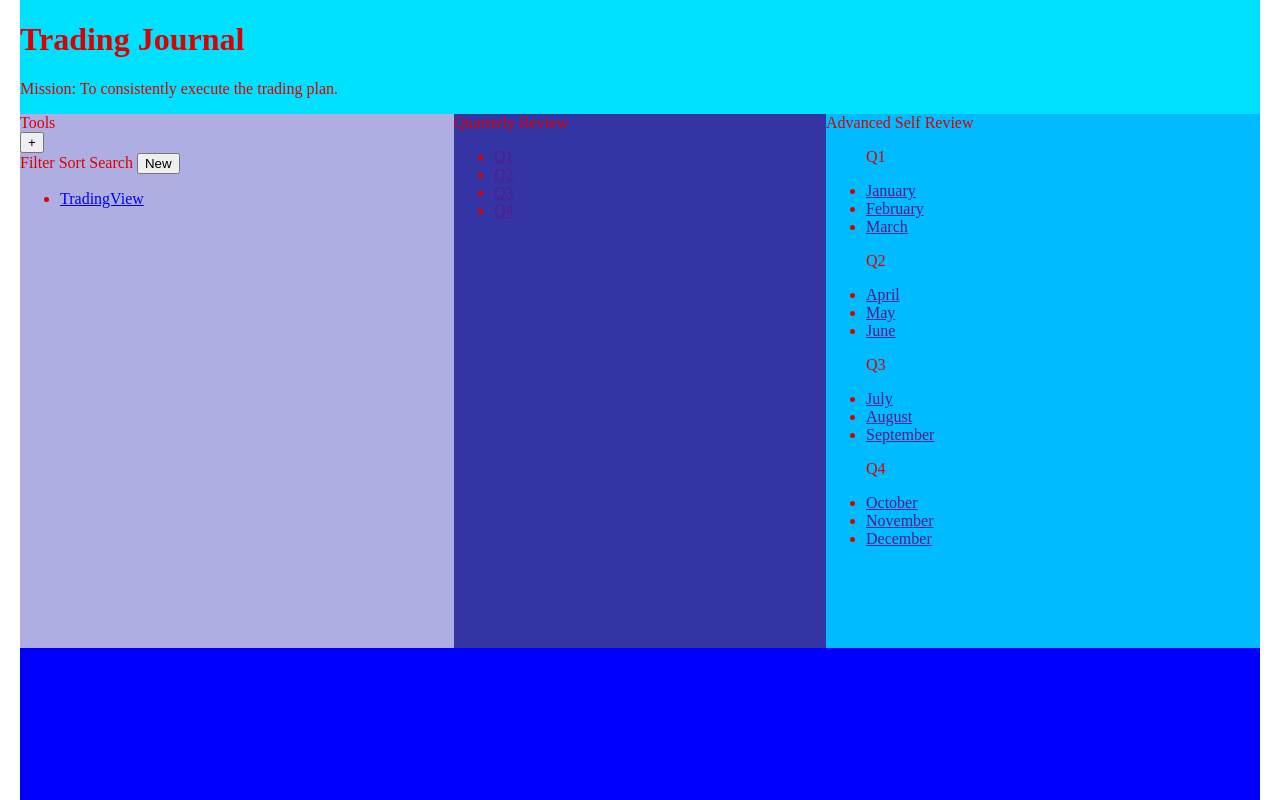
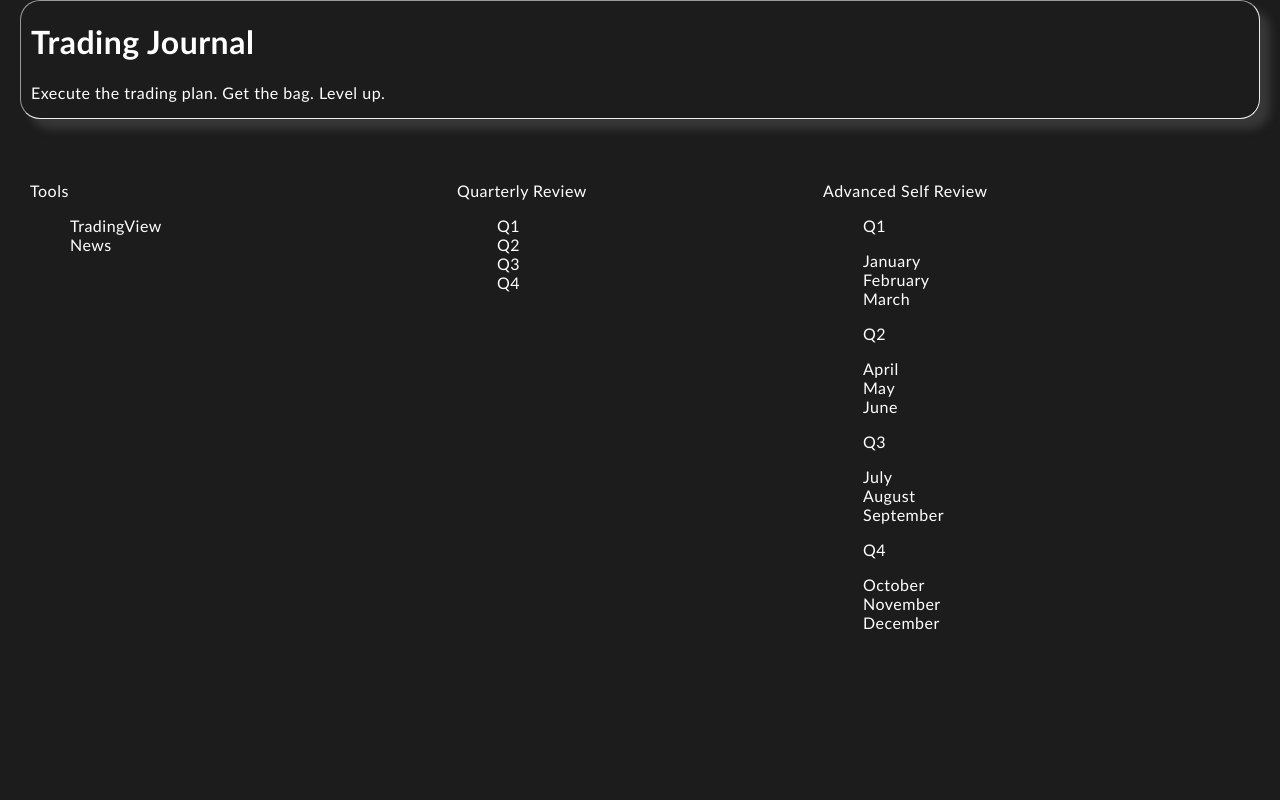
Before and after one commit to shawnconboy/tradingJournal, a plain HTML site: page index.html in a window 1280 px wide. Drawn offline with Linux system fonts and the light colour scheme.

Commit message:
Adding links to tools, styling changes

```diff
--- a/index.html
+++ b/index.html
@@ -18,30 +18,25 @@
             <h1>Trading Journal</h1>
 
             <p class="missionParagraph">
-                Mission: To consistently execute the trading plan.
+                Execute the trading plan. Get the bag. Level up.
             </p>
         </div>
 
         <div class="two">
             <div class="twoOne">
-                Tools
+
                 <div class="twoOneOne">
-                    <div class="twoOneOneOne">
-                        <button>+</button>
-                    </div>
-
-                    <div class="twoOneOneTwo">
-                        <label for="">Filter</label>
-                        <label for="">Sort</label>
-                        <label for="">Search</label>
-                        <button>New</button>
-                    </div>
+                    Tools
                 </div>
 
                 <div class="twoOneTwo">
                     <ul>
                         <li>
-                            <a href="https://www.tradingview.com">TradingView</a>
+                            <a href="https://www.tradingview.com/chart/pwCcwvan/" target="_blank">TradingView</a>
+                        </li>
+
+                        <li>
+                            <a href="https://www.forexfactory.com/" target="_blank">News</a>
                         </li>
                     </ul>
                 </div>
--- a/style.css
+++ b/style.css
@@ -3,19 +3,25 @@ body {
     margin: 0;
     padding: 0;
     height: 100%;
-    color: rgb(219, 0, 0);
+    color: white;
+    background-color: rgb(28, 28, 28);
+    font-family: 'Trebuchet MS', 'Lucida Sans Unicode', 'Lucida Grande', 'Lucida Sans', Arial, sans-serif;
+    letter-spacing: 0.5px;
 }
 
-/* .container {
-    border: 10px solid green;
-    display: grid;
-    grid-template-columns: 3fr 2.5fr 3fr;
-    grid-template-rows: 2fr 5fr 1fr;
-    gap: 10px;
+a {
+    color: inherit;
+    text-decoration: none;
+}
 
-    height: 100vh;
-    padding: 0px 20px;
-} */
+li {
+    list-style: none;
+    text-indent: 0px;
+}
+
+ul {
+    text-indent: 0px;
+}
 
 .container {
     padding: 0px 20px;
@@ -28,15 +34,22 @@ body {
 
 .one {
     /* border: solid; */
-    background-color: rgb(0, 225, 255);
+    /* background-color: rgb(0, 225, 255); */
+    border: inset 1px;
+    border-radius: 20px;
+    padding: 0px 10px;
+    box-shadow: 10px 10px 10px rgba(128, 128, 128, 0.279);
 }
 
 .two {
+    padding: 0px 10px;
+    padding-top: 5%;
+
     display: flex;
     justify-content: space-between;
     /* border: solid; */
     height: 70%;
-    background-color: rgb(13, 255, 0);
+    /* background-color: rgb(13, 255, 0); */
 }
 
 .twoOne,
@@ -46,22 +59,22 @@ body {
 }
 
 .twoOne {
-    background-color: rgb(174, 174, 227);
+    /* background-color: rgb(174, 174, 227); */
     width: 35%;
 }
 
 .twoTwo {
-    background-color: rgb(52, 52, 164);
+    /* background-color: rgb(52, 52, 164); */
     width: 30%;
 }
 
 .twoThree {
     width: 35%;
-    background-color: rgb(0, 187, 255);
+    /* background-color: rgb(0, 187, 255); */
 }
 
 .three {
     height: 20%;
     /* border: solid; */
-    background-color: blue;
+    /* background-color: blue; */
 }
```
